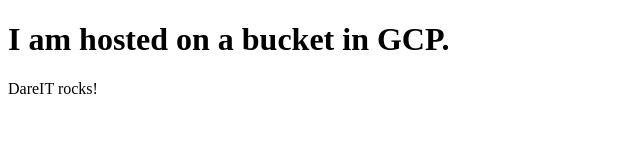
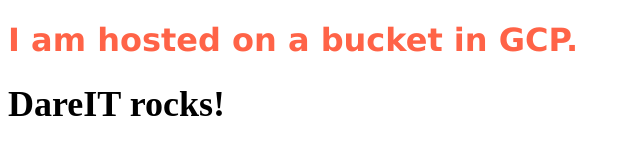
Before and after one commit to JustynaPog/cloud_challange, a plain HTML site: page task_2/index.htm in a window 1280 px wide. Shown: the whole page, without its empty margins (0-640 px from the left). Drawn offline with Linux system fonts and the light colour scheme.

Commit message:
style: update html styles

```diff
--- a/task_2/index.htm
+++ b/task_2/index.htm
@@ -1,10 +1,12 @@
 <!DOCTYPE html>
 <html>
-  <head>
-    <title>Hello World: Static Website</title>
-  </head>
-  <body>
-    <h1>I am hosted on a bucket in GCP.</h1>
-    <p>DareIT rocks!</p>
-  </body>
+<head>
+<title>Hello World: Static Website</title>
+</head>
+<body>
+
+<h1 style="color:Tomato; font-family:verdana;">I am hosted on a bucket in GCP.</h1>
+<p style="font-size: 24px;"><strong style="font-size: 1.5em;">DareIT rocks!</strong></p>
+
+</body>
 </html>
```
